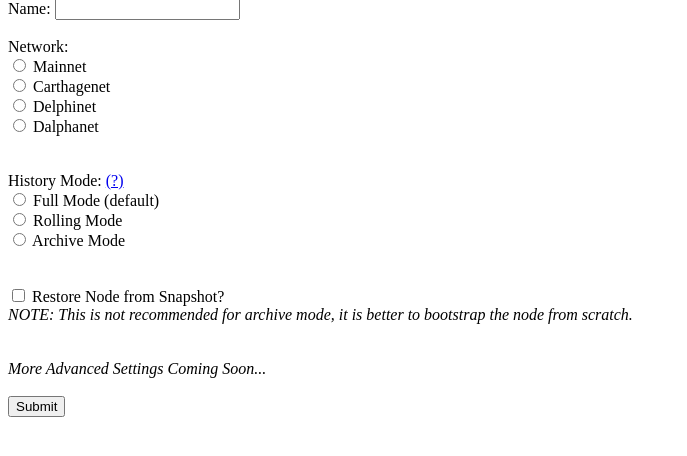
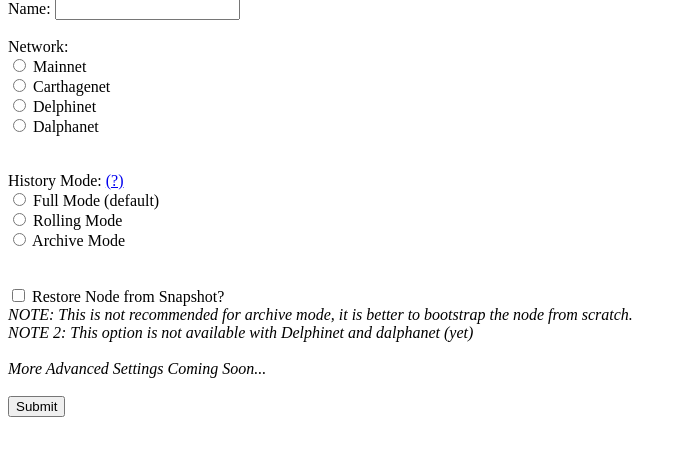
Before and after one commit to Cryptonomic/Nautilus, a Flask app: page /node_setup in a window 1280 px wide. Shown: the part 81-537 px from the top of the page, without its empty margins (0-687 px from the left). Run offline with Flask 2, Linux system fonts and the light colour scheme; parts of the project's set-up code (start-up, migrations or seed data) failed here and were passed over; some libraries are stand-ins or nearby versions.

Commit message:
Add disclaimer about snapshots with delphinet and dalphanet

```diff
--- a/py-core/app/templates/node_options.html
+++ b/py-core/app/templates/node_options.html
@@ -31,6 +31,7 @@
         <br>
         <input type="checkbox" name="restore"> Restore Node from Snapshot? <br>
         <i>NOTE: This is not recommended for archive mode, it is better to bootstrap the node from scratch.</i> <br>
+        <i>NOTE 2: This option is not available with Delphinet and dalphanet (yet)</i>
         <br>
         <br>
         <i>More Advanced Settings Coming Soon...</i>
```
